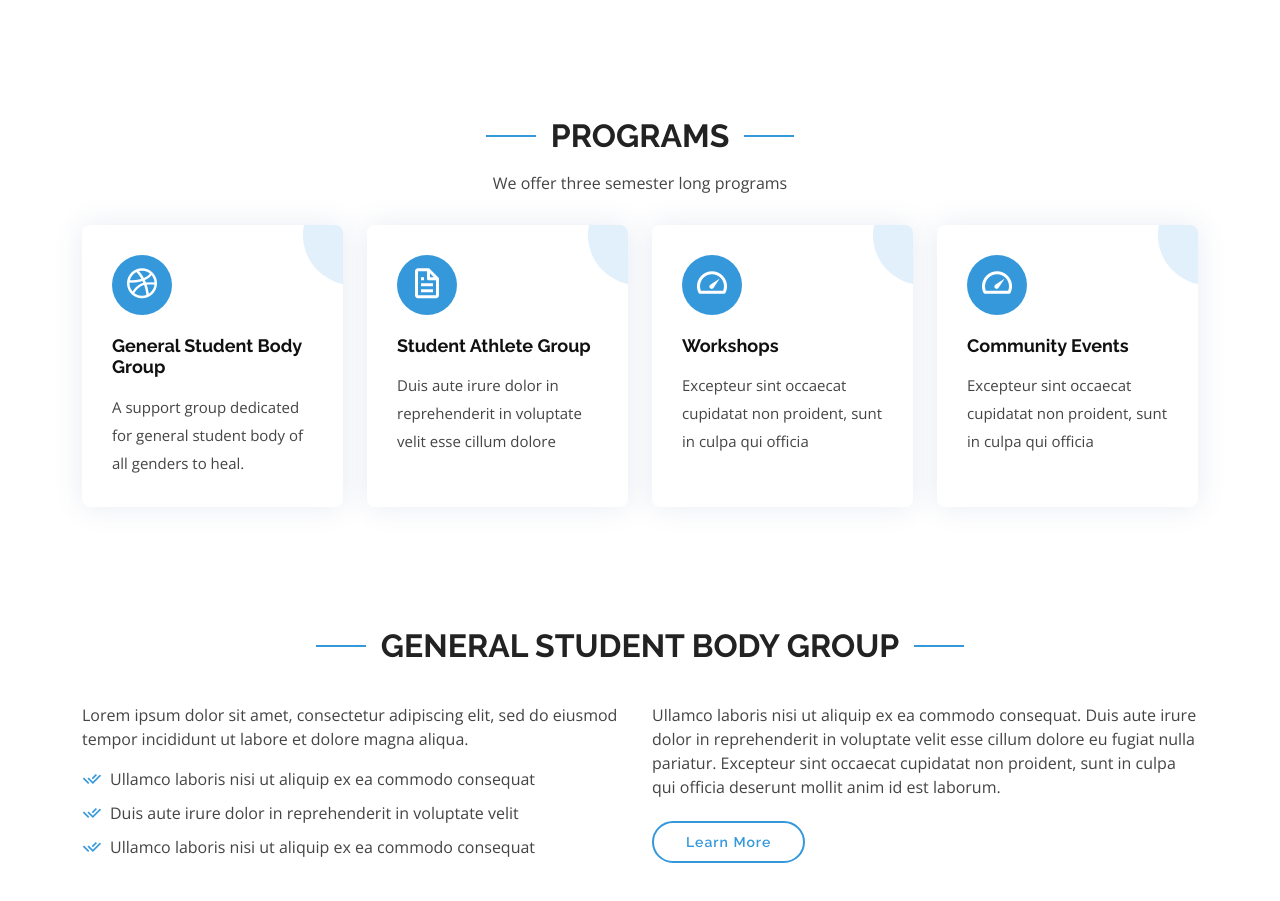
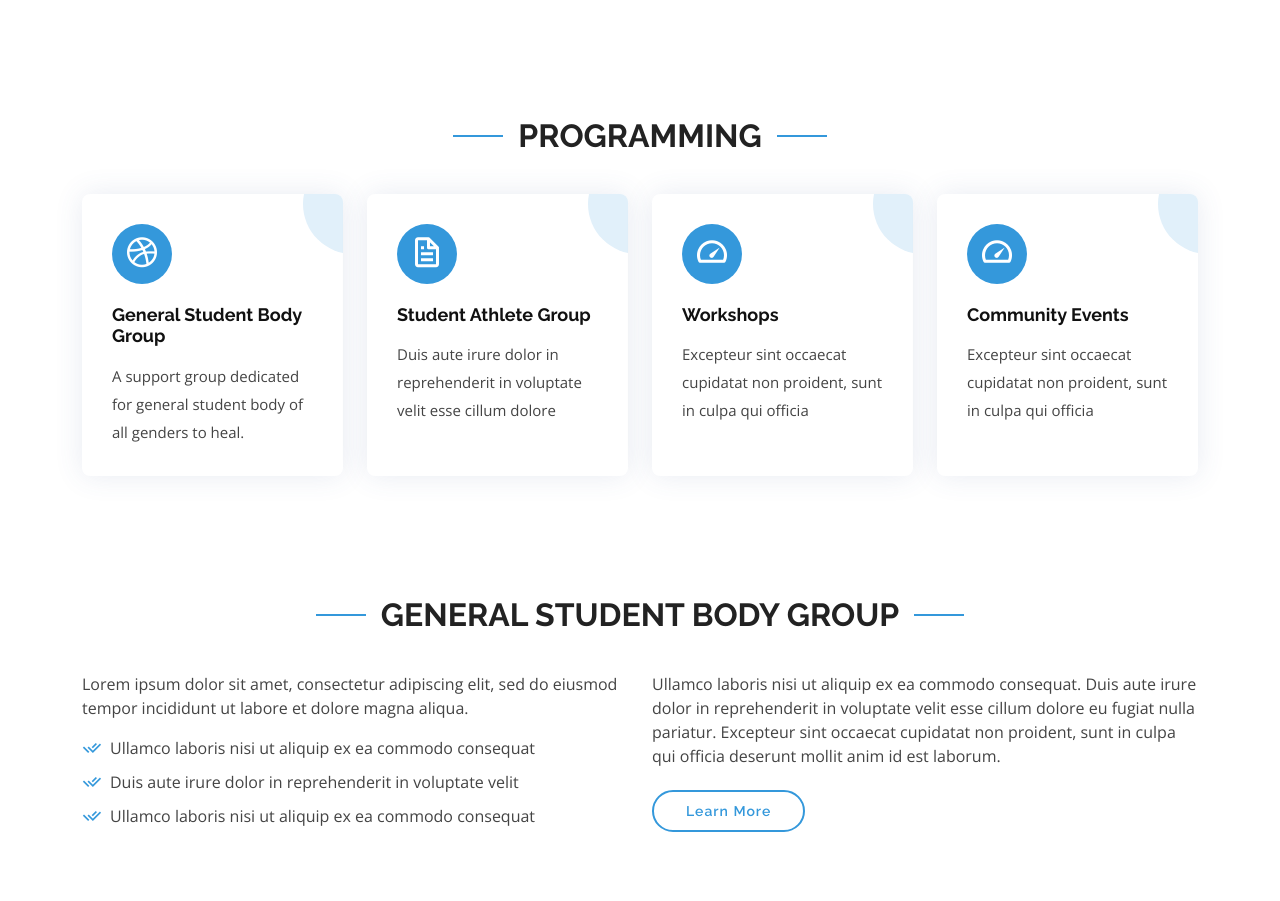
Before and after one commit to cccyyyr/bbpp, a plain HTML site: page index.html in a window 1280 px wide. Shown: the part 1077-1978 px from the top of the page. Drawn offline with nearby package versions, Linux system fonts and the light colour scheme; a script that the page names is missing.

Commit message:
programs

```diff
--- a/index.html
+++ b/index.html
@@ -182,8 +182,7 @@
       <div class="container">
 
         <div class="section-title" data-aos="fade-up">
-          <h2>Programs</h2>
-          <p>We offer three semester long programs</p>
+          <h2>Programming</h2>
         </div>
 
         <div class="row">
```
